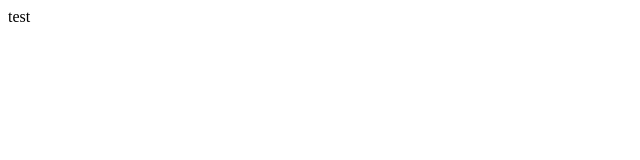
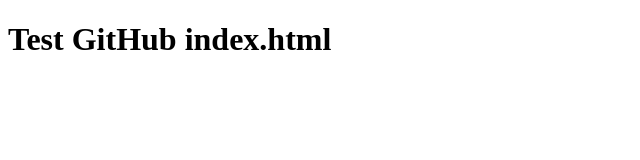
Before and after one commit to twBoA/UCH-Homework, a plain HTML site: page index.html in a window 1280 px wide. Shown: the whole page, without its empty margins (0-640 px from the left). Drawn offline with Linux system fonts and the light colour scheme.

Commit message:
修改testGit.html為index.html

```diff
--- a/testGit.html
+++ b/index.html
@@ -7,6 +7,8 @@
     <title>Document</title>
 </head>
 <body>
-    test
+    <h1>
+        Test GitHub index.html
+    </h1>
 </body>
 </html>
```
Also changed, not shown: TheSeekerWeb/The Seeker02.html (+1 -0 lines).
